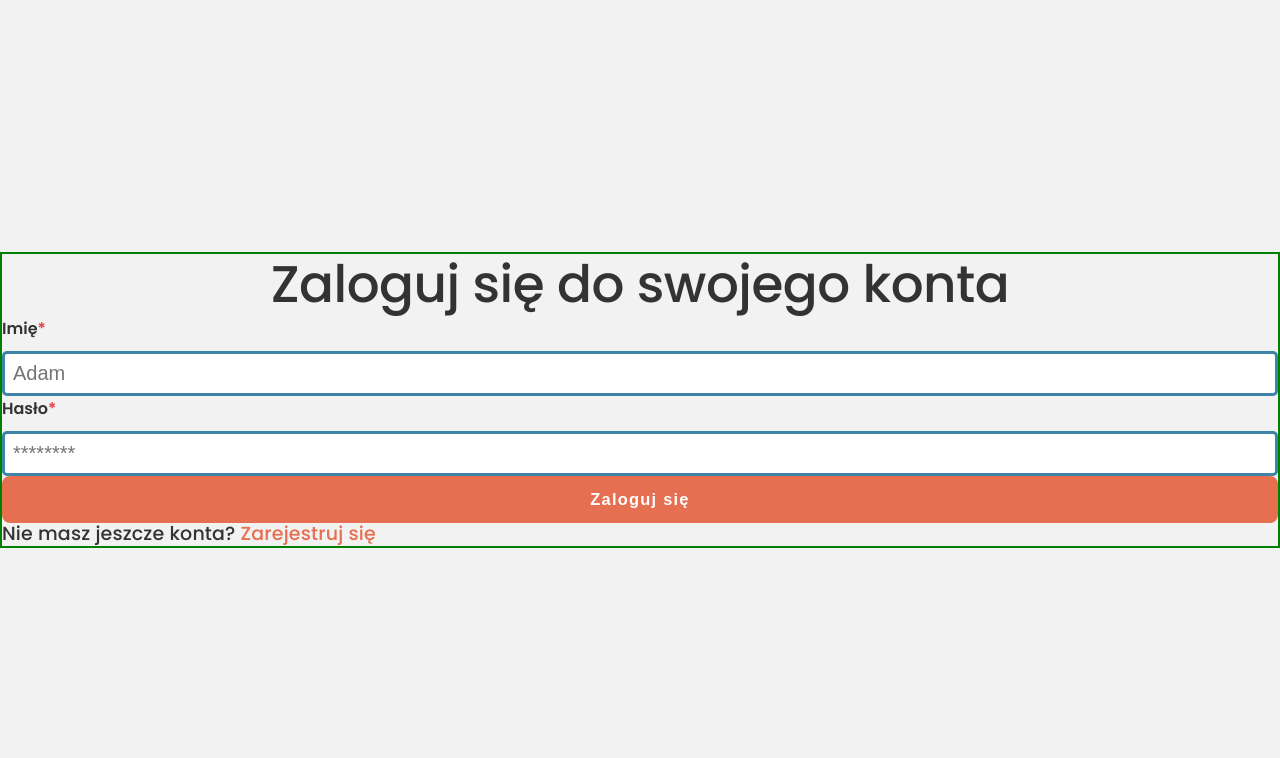
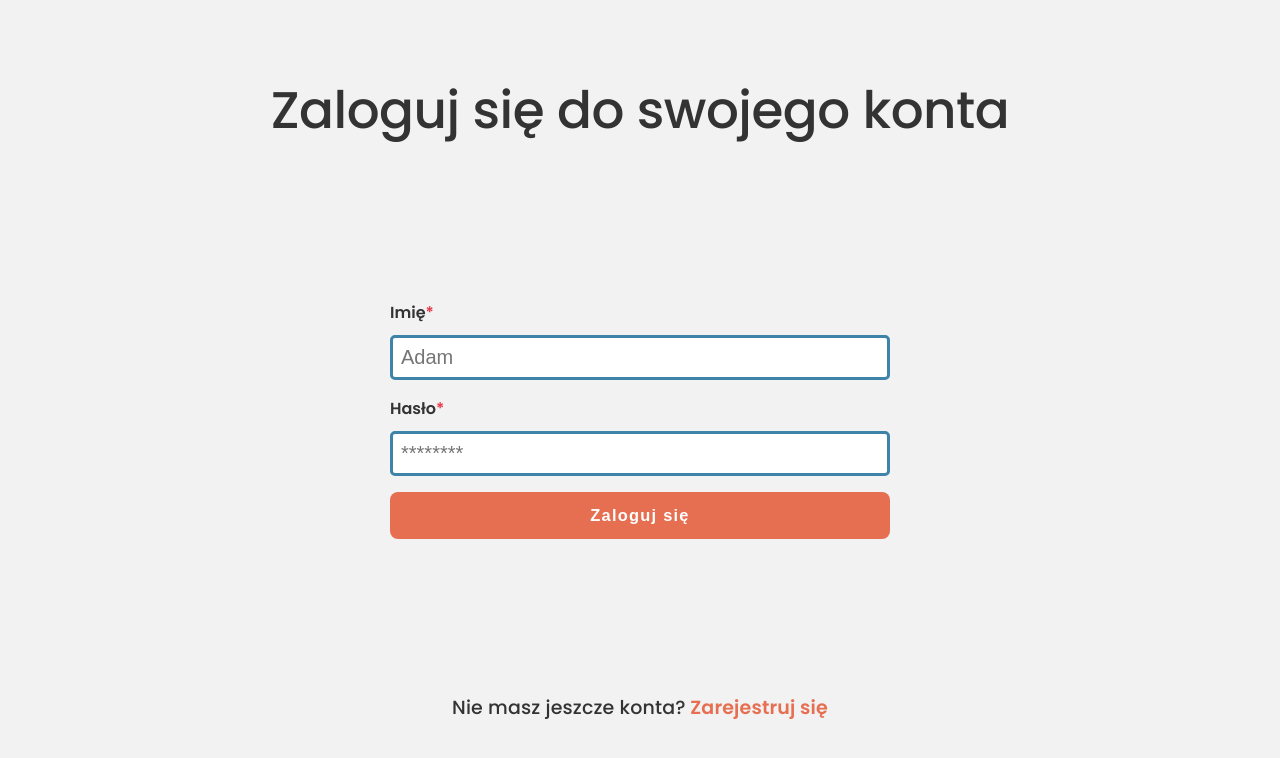
Before and after one commit to PixelSculptor/desk-me, a React (Vite) app in the folder frontend/: page /login in a window 1280 px wide. Shown: the top 758 px of the page. Built offline with nearby package versions, Linux system fonts and the light colour scheme.

Commit message:
add styles for login panel

```diff
--- a/frontend/src/components/LoginForm/LoginForm.module.scss
+++ b/frontend/src/components/LoginForm/LoginForm.module.scss
@@ -0,0 +1,10 @@
+@use '../../styles/index.scss' as utils;
+
+.login {
+    width: 100%;
+    max-width: 500px;
+    &__form {
+        @include utils.display_flex(column);
+        height: 100%;
+    }
+}
--- a/frontend/src/routes/Login/Login.module.scss
+++ b/frontend/src/routes/Login/Login.module.scss
@@ -1,14 +1,20 @@
 @use '../../styles/index.scss' as utils;
 
 .loginPanel {
+    @include utils.display_flex(column, center, space-between);
+    gap: 2rem;
+    height: 80vh;
+    // height: 80dvh;
+    padding: 0 2rem;
     &__heading {
         text-align: center;
     }
-    border: 2px solid green;
 
     &__redirectionLogin {
+        text-align: center;
         a {
             color: utils.$accent-color;
+            font-weight: 600;
             &:hover {
                 cursor: pointer;
                 text-decoration: underline;
--- a/frontend/src/routes/Login/Login.tsx
+++ b/frontend/src/routes/Login/Login.tsx
@@ -11,8 +11,8 @@ export function Login() {
             </h2>
             <LoginForm />
             <h6 className={styles['loginPanel__redirectionLogin']}>
-                Nie masz jeszcze konta?{' '}
-                <Link to={'/register'}>Zarejestruj się</Link>
+                Nie masz jeszcze konta?
+                <Link to={'/register'}> Zarejestruj&nbsp;się</Link>
             </h6>
         </section>
     );
--- a/frontend/src/routes/Registration/Registration.module.scss
+++ b/frontend/src/routes/Registration/Registration.module.scss
@@ -12,6 +12,7 @@
     }
 
     &__redirectLogin {
+        text-align: center;
         a {
             color: utils.$accent-color;
             &:hover {
```
